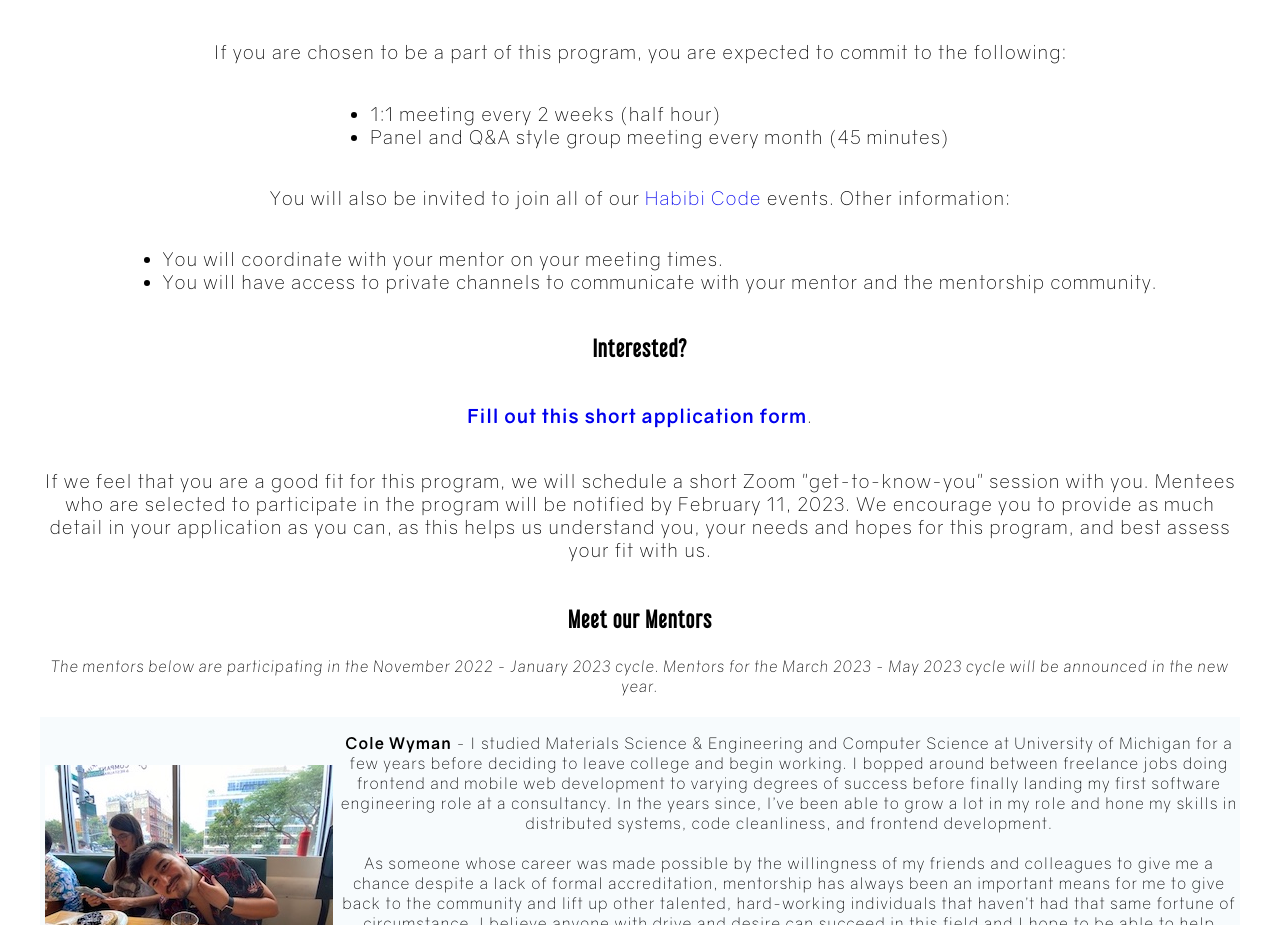
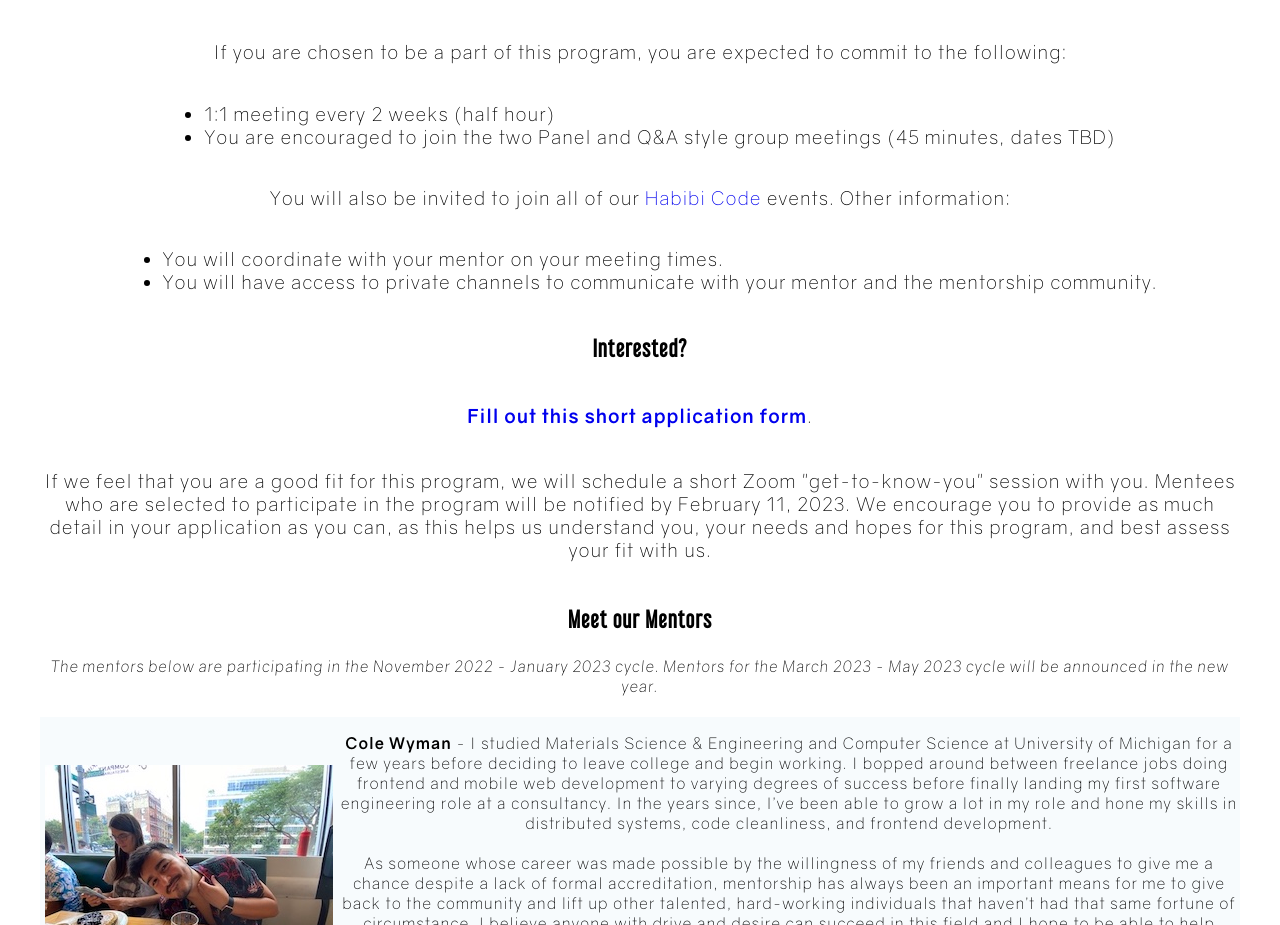
Before and after one commit to samahmajadla/samahmajadla.github.io, a SvelteKit app: page /mentorship in a window 1280 px wide. Shown: the part 1149-2074 px from the top of the page. Built offline with nearby package versions, Linux system fonts and the light colour scheme.

Commit message:
updated group panel things

```diff
--- a/src/routes/mentorship/+page.svelte
+++ b/src/routes/mentorship/+page.svelte
@@ -65,7 +65,7 @@
 	</p>
 	<ul>
 		<li>1:1 meeting every 2 weeks (half hour)</li>
-		<li>Panel and Q&A style group meeting every month (45 minutes)</li>
+		<li>You are encouraged to join the two Panel and Q&A style group meetings (45 minutes, dates TBD)</li>
 	</ul>
 
 	<p>
```
